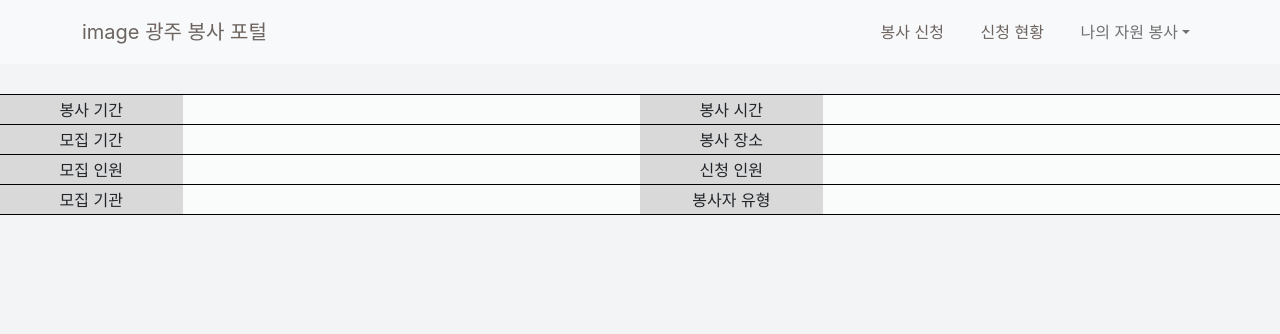
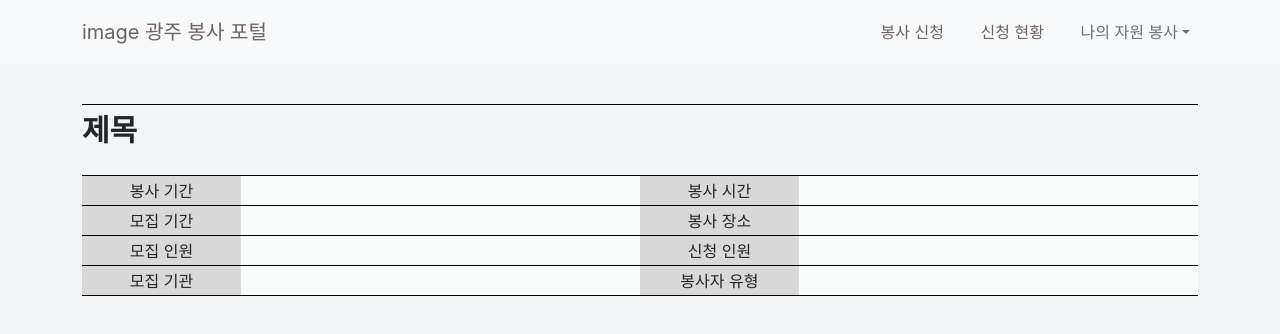
Before and after one commit to dmdrk1414/volunteer, a React (Create React App) app in the folder front/: page /article/application-status/1 in a window 1280 px wide. Shown: the top 334 px of the page. Built offline with nearby package versions, Linux system fonts and the light colour scheme; no server answers.

Commit message:
[Feat] 지원 현황 개별 페이지 작성

```diff
--- a/front/src/scss/index.scss
+++ b/front/src/scss/index.scss
@@ -6,18 +6,22 @@
 
 // import router
 @import url(./router/Main.scss);
+@import url(./router/ApplicationIndividualArticle.scss);
 
 // import components
 @import url(./components/Manu.scss);
 @import url(./components/HomeContantComponents.scss);
 @import url(./components/AirticleContantComponents.scss);
 @import url(./components/IndividualArticleComponents.scss);
+@import url(./components/SignupContantComponents.scss);
+@import url(./components/CheckEmailComponents.scss);
 
 // import screen
 @import url(./screen/Home_contant.scss);
 @import url(./screen/Login_contant.scss);
 @import url(./screen/ApplicationArticle_contant.scss);
 @import url(./screen/VolunteerIndividualArticle_contant.scss);
+@import url(./screen/SignupForm_contant.scss);
 
 a {
   text-decoration: none;
--- /dev/null
+++ b/front/src/scss/router/ApplicationIndividualArticle.scss
@@ -0,0 +1,9 @@
+.volunteer-individual-article-container {
+  .individual-title {
+    padding-top: 10px;
+    margin-top: 40px;
+    font-weight: bold;
+    font-size: 30px;
+    border-top: 1px solid black;
+  }
+}
--- a/front/src/view/router/ApplicationIndividualArticle.js
+++ b/front/src/view/router/ApplicationIndividualArticle.js
@@ -9,7 +9,10 @@ function ApplicationIndividualArticle() {
   return (
     <div>
       <Manu></Manu>
-      <IndividualArticleComponents></IndividualArticleComponents>
+      <div className="volunteer-individual-article-container container">
+        <div className="individual-title">제목</div>
+        <IndividualArticleComponents></IndividualArticleComponents>
+      </div>
     </div>
   );
 }
--- a/front/src/view/screen/ApplicationArticle_contant.js
+++ b/front/src/view/screen/ApplicationArticle_contant.js
@@ -20,7 +20,6 @@ function ApplicationArticle_contant() {
       .get(`${firebaseUrl}/article/application-status.json`)
       .then((response) => {
         setApplicationAriticleList(response.data);
-        console.log(response.data);
       })
       .catch((error) => console.log(error));
   };
@@ -39,7 +38,7 @@ function ApplicationArticle_contant() {
       </div>
       <div className="applications-container ">
         {applicationAriticleList.map((item, index) => (
-          <Link to={`/article/volunteers/${item.id}`} key={item.id}>
+          <Link to={`/article/application-status/${item.id}`} key={item.id}>
             <ApplicationArticleContantComponents key={index} data={item} />
           </Link>
         ))}
```
